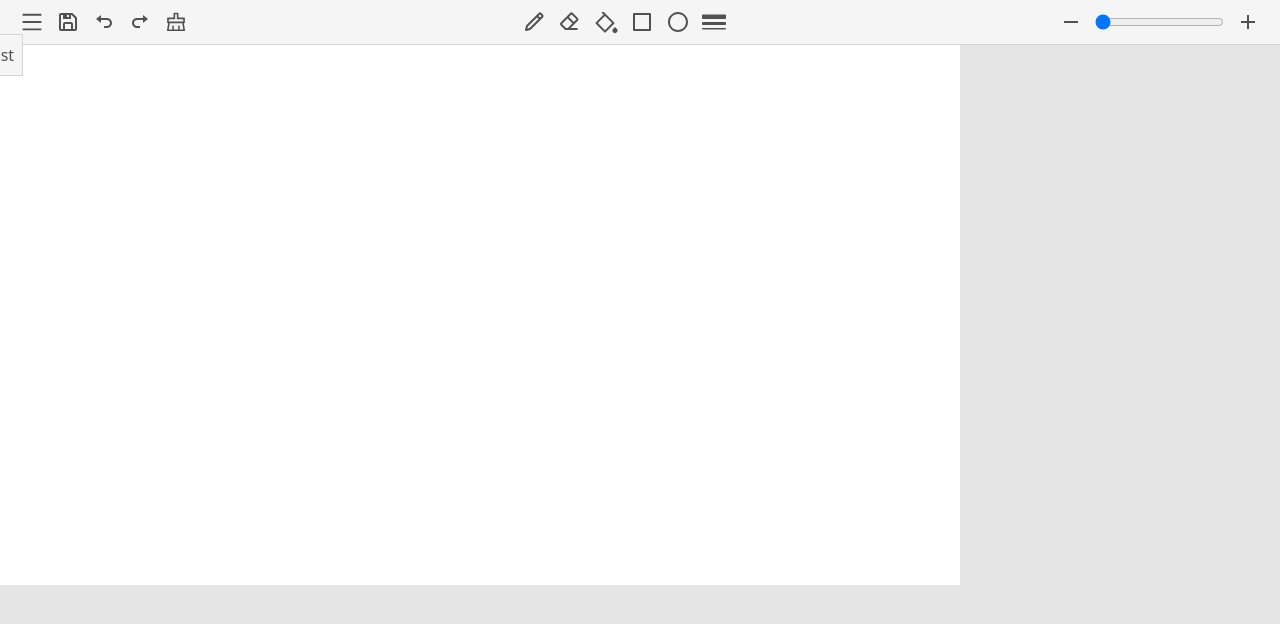
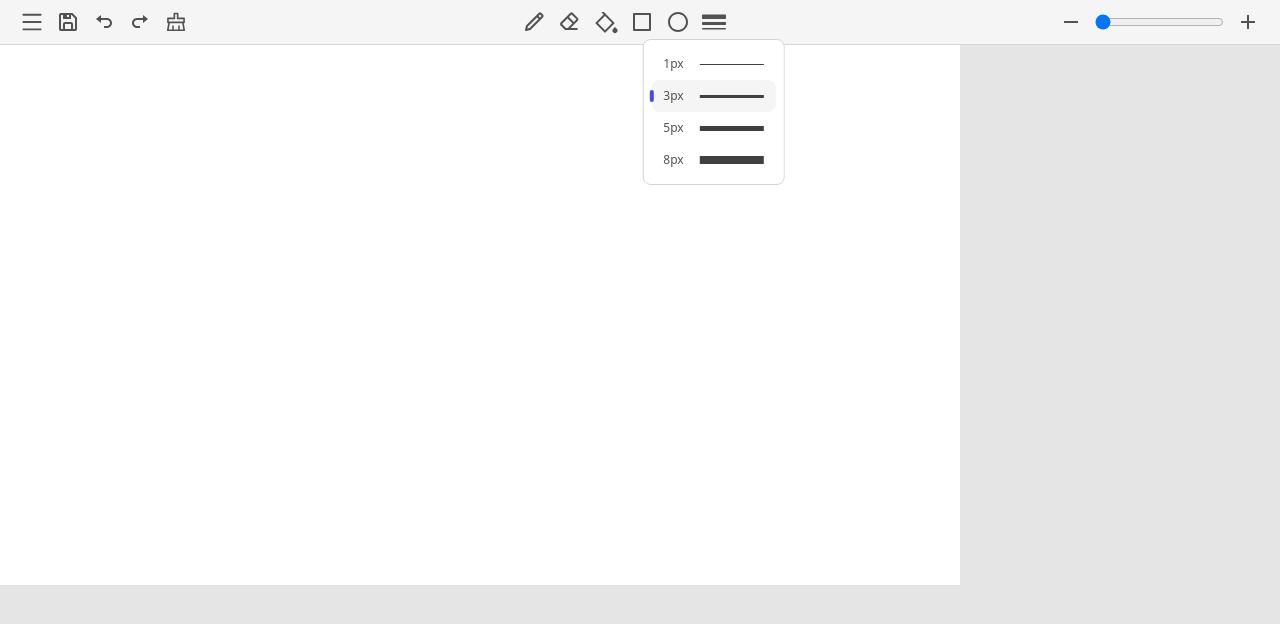
Before and after one commit to iEranDEV/drawing-app, a React (Create React App) app: page / in a window 1280 px wide. Both pictures are taken after a click on the element 713 px from the left and 22 px from the top of the page. Shown: the top 624 px of the page. Built offline with nearby package versions, Linux system fonts and the light colour scheme.

Commit message:
changing brush width

```diff
--- a/src/components/AccessibilityButton.tsx
+++ b/src/components/AccessibilityButton.tsx
@@ -1,4 +1,4 @@
-import { useState } from "react";
+import { useEffect, useState } from "react";
 
 type AccessibilityButtonProps = {
     name: string,
@@ -9,11 +9,28 @@ type AccessibilityButtonProps = {
 function AccessibilityButton({ name, icon, modal }: AccessibilityButtonProps ) {
     const [active, setActive] = useState(false);
 
+    useEffect(() => {
+        if(!active) return;
+
+        const handleModal = () => {
+            setActive(false);
+        }
+
+        window.addEventListener("click", handleModal);
+        return () => window.removeEventListener("click", handleModal);
+    }, [active]);
+
+    const handleIconClick = (e: React.MouseEvent<HTMLDivElement, MouseEvent>) => {
+        e.preventDefault();
+        e.stopPropagation();
+        if(modal) setActive(!active);
+    }
+
     return (
-        <div>
-            <div onClick={() => modal && setActive(!active)} className="relative">
+        <div className="relative">
+            <div onClick={(e) => handleIconClick(e)} className="relative">
                 <span className="peer">{icon}</span>
-                <p className={(!active && 'peer-hover:visible peer-hover:h-6') + ' duration-75 delay-100 h-0 invisible w-max flex justify-center items-center transition-all text-center left-1/2 absolute bg-neutral-700/70 text-neutral-50 px-3 rounded-lg -translate-x-1/2 translate-y-2'}>
+                <p className={(!active && 'peer-hover:visible peer-hover:h-6') + ' duration-75 delay-700 h-0 invisible w-max flex justify-center items-center transition-all text-center left-1/2 absolute bg-neutral-700/70 text-neutral-50 px-3 rounded-lg -translate-x-1/2 translate-y-2'}>
                     <span className="text-sm">{name}</span>
                 </p>
             </div>
--- a/src/components/modals/LineWidthModal.tsx
+++ b/src/components/modals/LineWidthModal.tsx
@@ -1,3 +1,5 @@
+import { useEffect, useRef } from "react";
+
 type LineWidthModalProps = {
     brush: {type: string, width: number, color: string},
     setBrush: Function
@@ -5,10 +7,24 @@ type LineWidthModalProps = {
 
 function LineWidthModal({ brush, setBrush }: LineWidthModalProps) {
 
+    const handleClick = (val: number) => {
+        setBrush({type: brush.type, width: val, color: brush.color});
+    }
 
     return (
-        <div className="absolute bg-neutral-100 border border-neutral-300 p-2 -translate-x-1/2 left-0">
-            test
+        <div className="animate-slideFromTop absolute w-max bg-white border border-neutral-300 p-2 left-1/2 rounded-lg">
+            {[1,3,5,8].map((val) => {
+                return (
+                    <div onClick={() => handleClick(val)} key={val} className={(brush.width === val && 'bg-neutral-100') + ' hover:bg-neutral-100 py-2 px-3 rounded-lg text-xs flex justify-center items-center gap-4 relative'}>
+                        <span>{val}px</span>
+                        <div className="w-16 bg-neutral-700" style={{height: val + 'px'}}></div>
+
+                        {brush.width === val && <>
+                            <div className="absolute h-3 rounded-lg w-1 bg-indigo-600 left-0 -translate-x-1/2"></div>
+                        </>}
+                    </div>
+                )
+            })}
         </div>
     )
 }
--- a/src/index.css
+++ b/src/index.css
@@ -17,3 +17,7 @@
 .icon-accessibility {
 	@apply h-6 w-6 cursor-pointer hover:text-neutral-800;
 }
+
+* {
+	@apply select-none;
+}
--- a/tailwind.config.js
+++ b/tailwind.config.js
@@ -4,7 +4,17 @@ module.exports = {
 		"./src/**/*.{js,jsx,ts,tsx}",
 	],
 	theme: {
-		extend: {},
+		extend: {
+			keyframes: {
+				slideFromTop: {
+					'0%': { transform: 'translate(-50%, -10px)', opacity: '50%' },
+					'100%': { transform: 'translate(-50%, 5px)', opacity: '100%' }
+				}
+			},
+			animation: {
+				slideFromTop: 'slideFromTop 0.1s linear forwards',
+			}
+		},
 	},
 	plugins: [],
 }
```
